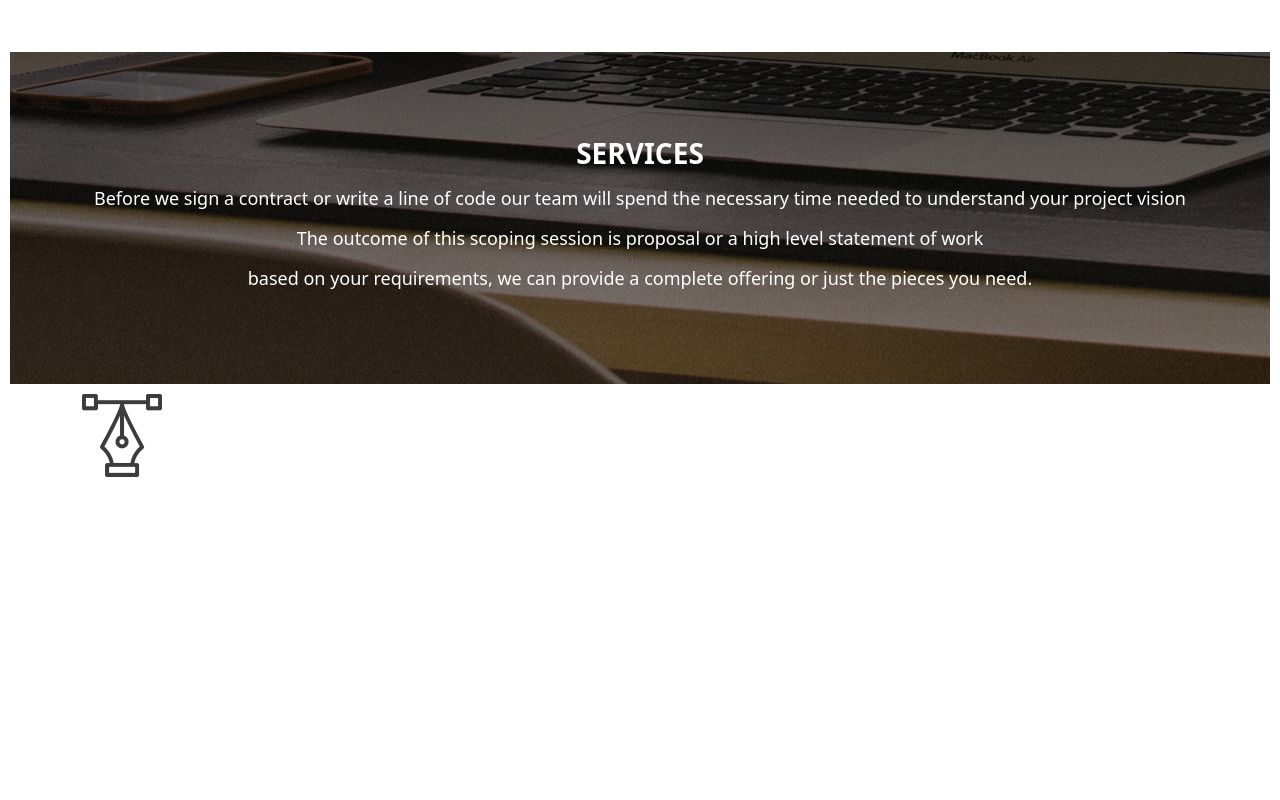
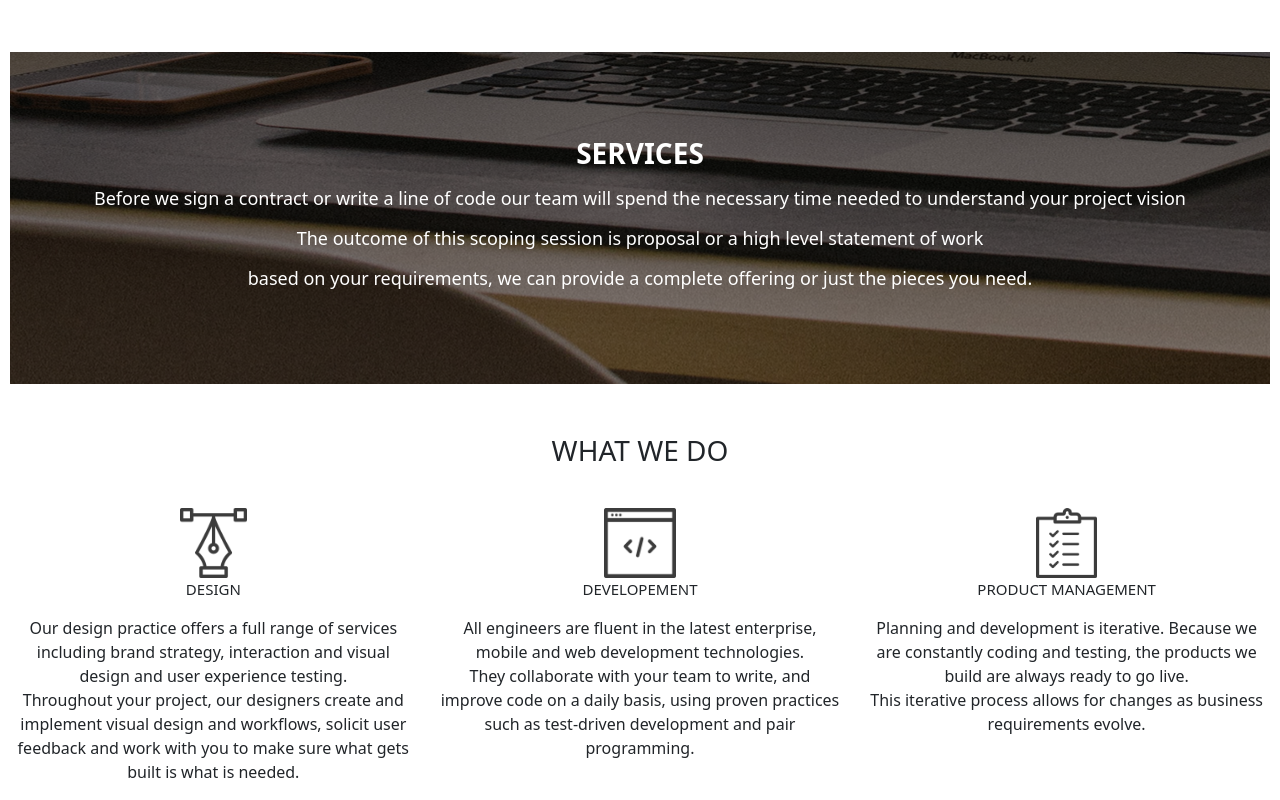
Before and after one commit to melissa-koi/delaniStudio, a plain HTML site: page index.html in a window 1280 px wide. Shown: the part 1041-1841 px from the top of the page. Before the commit the page ends 1518 px from the top, so only its background shows below. Drawn offline with Linux system fonts and the light colour scheme; a script that the page names is missing.

Commit message:
add logos to 4th section

```diff
--- a/css/styles.css
+++ b/css/styles.css
@@ -49,3 +49,19 @@
 .section3title{
     font-weight: bold;
 }
+figcaption{
+    margin:0px 16px;
+    text-decoration:none;
+    text-transform: uppercase;
+    font-size: 15px;
+}
+#row4{
+    text-align: center;
+}
+.title4{
+    text-align: center;
+    margin: 40px;
+}
+.section4 img{
+    height: 70px;
+}
--- a/index.html
+++ b/index.html
@@ -38,24 +38,55 @@
     </section>
 
     <section class="section4">
-        <div class="container">
+        <div class="container-fluid">
             <div class="row">
+                <div class="col-md-12"><h3 class="title4">WHAT WE DO</h3></div>
+            </div>
+            <div class="row" id="row4">
                 <div class="col-md-4">
-                    <div class="messHidden1">
-                        <img src="assets/services_icons/design_icon.png">
+                    <div class="messHidden">
+                        <figure>
+                            <img src="assets/services_icons/design_icon.png">
+                            <figcaption>Design</figcaption>
+                        </figure>
                     </div>
-                    <div class="messShowing1"></div>
+                    <div class="messShowing">
+                        <p>
+                            Our design practice offers a full range of services including brand strategy, interaction and visual design and user experience testing.<br>
+                            Throughout your project, our designers create and implement visual design and workflows, solicit user feedback and work with you to make sure what gets built is what is needed.
+                        </p>
+                    </div>
                 </div>
 
                 <div class="col-md-4">
-                    <div class="messHidden1"></div>
-                    <div class="messShowing1"></div>
+                    <div class="messHidden">
+                        <figure>
+                            <img src="assets/services_icons/dev_icon.png">
+                            <figcaption>Developement</figcaption>
+                        </figure>
+                    </div>
+                    <div class="messShowing">
+                        <p>All engineers are fluent in the latest enterprise, mobile and web development technologies.<br>
+                           They collaborate with your team to write, and improve code on a daily basis, using proven practices such as test-driven development and pair programming.
+                        </p>
+                    </div>
                 </div>
 
                 <div class="col-md-4">
-                    <div class="messHidden1"></div>
-                    <div class="messShowing1"></div>
+                    <div class="messHidden">
+                        <figure>
+                            <img src="assets/services_icons/product_icon.png">
+                            <figcaption>Product Management</figcaption>
+                        </figure>
+                    </div>
+                    <div class="messShowing">
+                        <p>
+                            Planning and development is iterative. Because we are constantly coding and testing, the products we build are always ready to go live.<br>
+                            This iterative process allows for changes as business requirements evolve.
+                        </p>
+                    </div>
                 </div>
+
             </div>
         </div>
 
```
